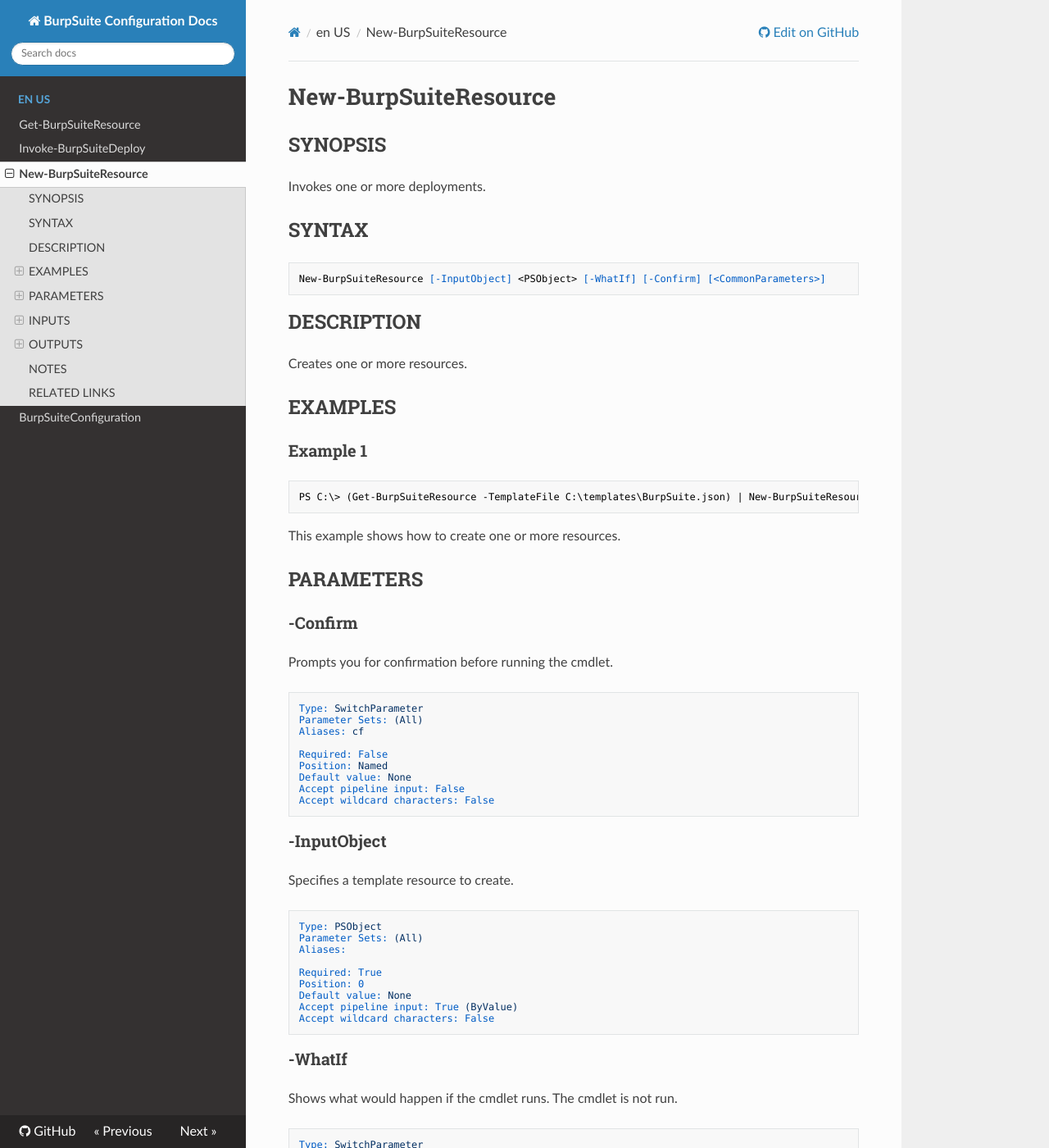
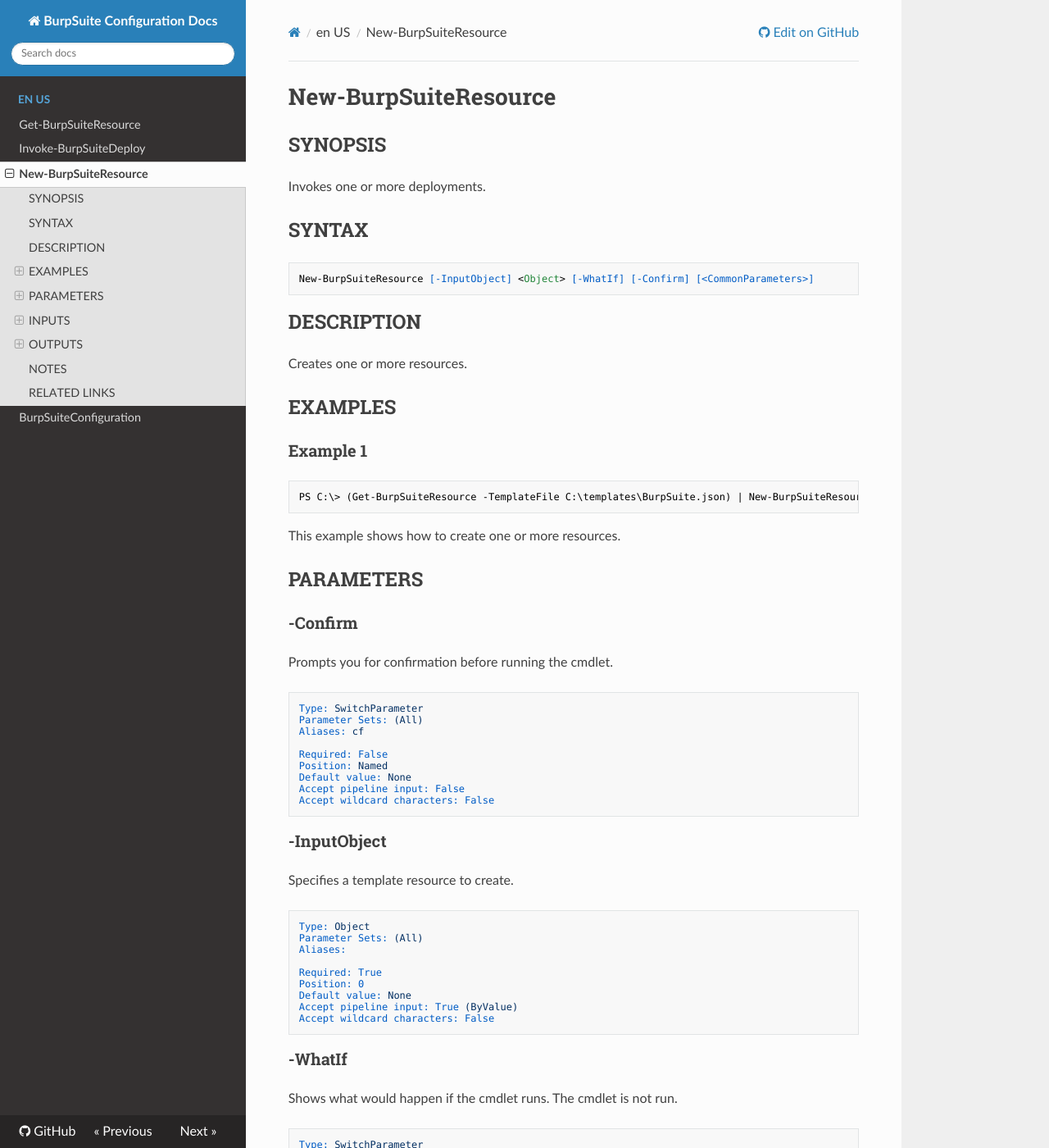
Before and after one commit to juniinacio/BurpSuiteDeploy, an MkDocs documentation site: the page built from docs/en-US/New-BurpSuiteResource.md, in a window 1280 px wide and 1400 px high. Shown: the whole window at 82% size. Built offline with MkDocs 1.6.1, drawn with Linux system fonts in a browser that asks for light colours; nearby versions of some CDN libraries.

Commit message:
Add Resource class

````diff
--- a/docs/en-US/New-BurpSuiteResource.md
+++ b/docs/en-US/New-BurpSuiteResource.md
@@ -13,7 +13,7 @@ Invokes one or more deployments.
 ## SYNTAX
 
 ```
-New-BurpSuiteResource [-InputObject] <PSObject> [-WhatIf] [-Confirm] [<CommonParameters>]
+New-BurpSuiteResource [-InputObject] <Object> [-WhatIf] [-Confirm] [<CommonParameters>]
 ```
 
 ## DESCRIPTION
@@ -49,7 +49,7 @@ Accept wildcard characters: False
 Specifies a template resource to create.
 
 ```yaml
-Type: PSObject
+Type: Object
 Parameter Sets: (All)
 Aliases:
 
````
Also changed, not shown: 3 other files.
